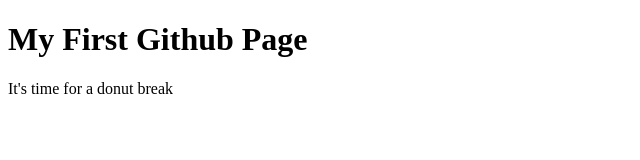
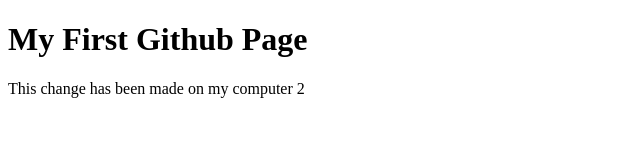
Before and after one commit to Dperezt/Dperezt.github.io, a plain HTML site: page index.html in a window 1280 px wide. Shown: the whole page, without its empty margins (0-640 px from the left). Drawn offline with Linux system fonts and the light colour scheme.

Commit message:
Updated Paragraph

```diff
--- a/index.html
+++ b/index.html
@@ -7,6 +7,6 @@
 
 <body>
 <h1>My First Github Page</h1>
-  <p>It's time for a donut break</p>
+  <p>This change has been made on my computer 2</p>
 </body>
 </html>
```
